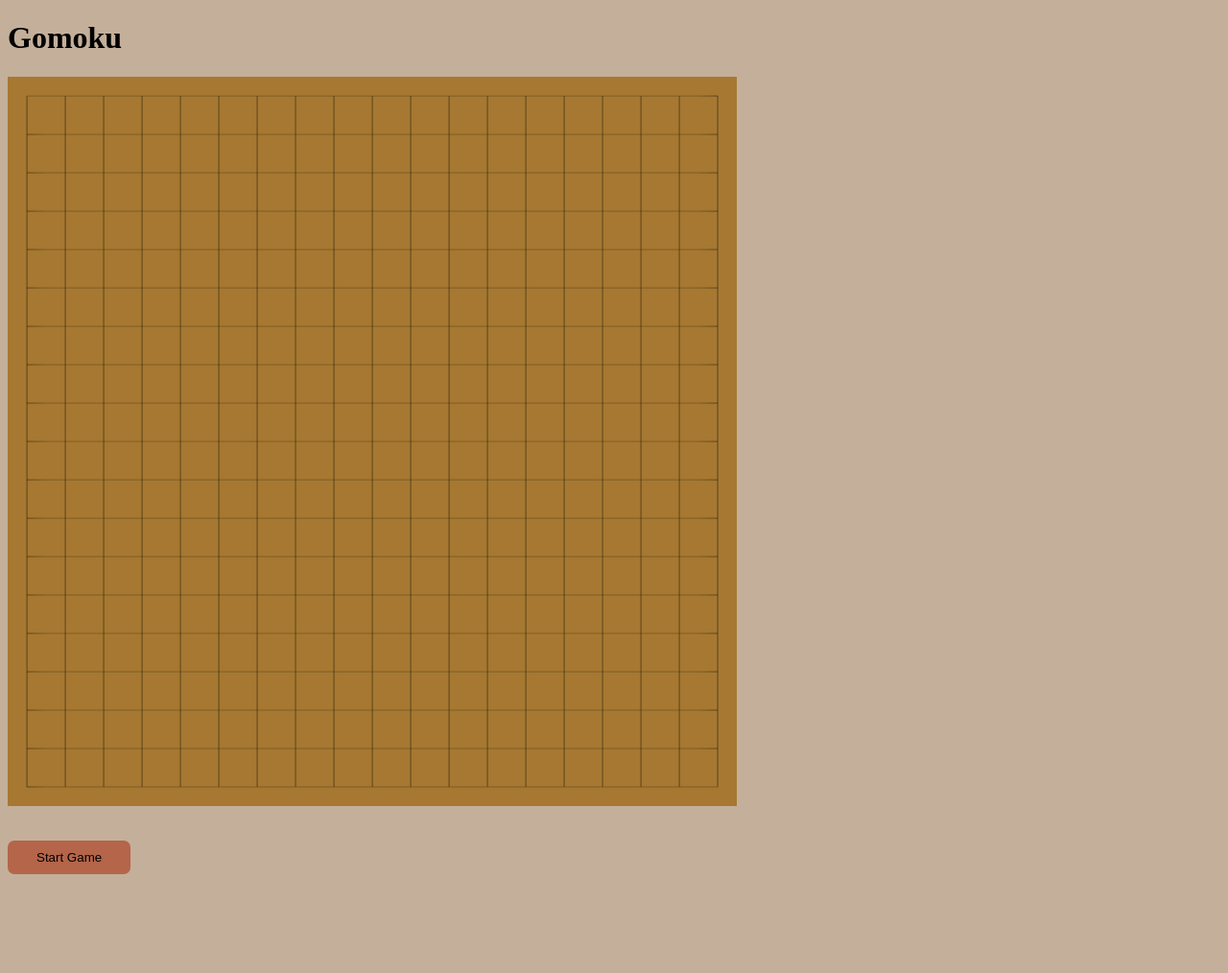
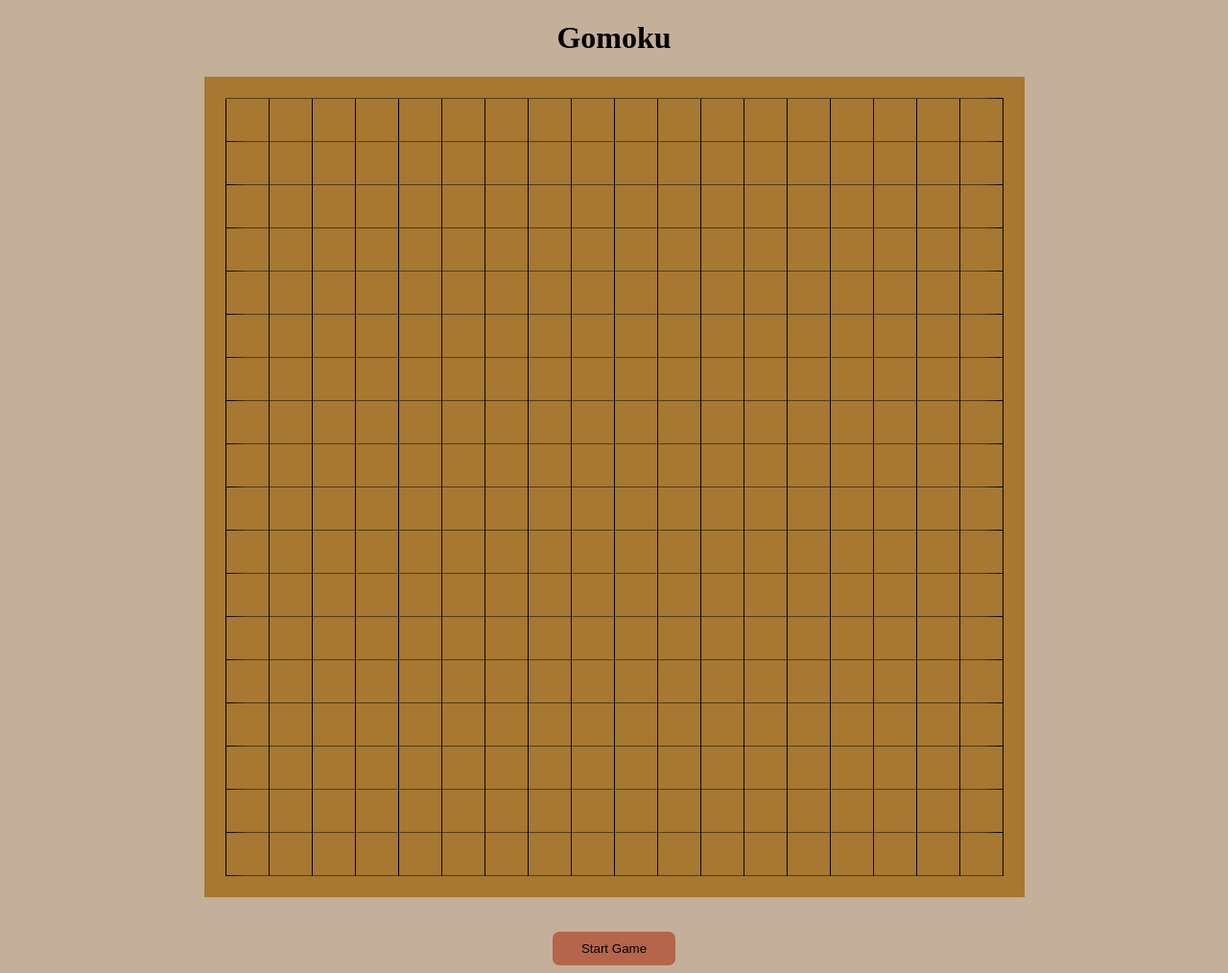
Before and after one commit to artainmo/gomoku, a Flask app: page / in a window 1280 px wide. Shown: the whole page at 96% size. Before the commit the page ends 911 px from the top, so only its background shows below. Run offline with Flask 3, Linux system fonts and the light colour scheme.

Commit message:
proper display alignment

```diff
--- a/server.py
+++ b/server.py
@@ -37,4 +37,4 @@ def index():
             col = int(request.args.get('col'))
             board.set_position(row, col, turn)
             turn = 'black' if turn == 'white' else 'white'
-    return render_template("game.html", board_size=40, board=board, turn=turn)
+    return render_template("game.html", board_size=45, board=board, turn=turn)
--- a/static/css/styles.css
+++ b/static/css/styles.css
@@ -14,3 +14,25 @@ input[type=submit] {
     cursor:pointer;
     border-radius: 7px;
 }
+
+.center-screen {
+  display: flex;
+  justify-content: center;
+  align-items: center;
+  text-align: center;
+}
+
+.container-center {
+  text-align: center;
+}
+.align-left {
+  display: inline-block;
+  padding-right: 100px;
+  margin: 17px
+}
+
+.align-right {
+  display: inline-block;
+  padding-left: 100px;
+  margin: 17px
+}
--- a/templates/game.html
+++ b/templates/game.html
@@ -1,17 +1,21 @@
 {% extends "base.html" %}
 
 {% block base %}
-<h1>
+<div class="container-center">
 	{% if turn %}
-		{{turn | title}}'s turn
+		<h1 class="align-left">
+			{{turn | title}}'s turn
+		</h1>
 	{% else %}
-		Gomoku
+		<h1>Gomoku</h1>
 	{% endif %}
-</h1>
-{% if turn %}
-<h1 id="timer">Time: 0</h1>
-{% endif %}
-<table cellpadding="0" cellspacing="0">
+	{% if turn %}
+	<h1 id="timer" class="align-right">
+		Time: 0
+	</h1>
+	{% endif %}
+</div>
+<table cellpadding="0" cellspacing="0" class="center-screen">
 	{% for row in range(19) %}
 		<tr>
 			{% for col in range(19) %}
@@ -153,11 +157,11 @@
 <br>
 <br>
 {% if turn %}
-	<form action="{{ url_for('index', state='STOP') }}" method="POST">
+	<form action="{{ url_for('index', state='STOP') }}" method="POST" class="center-screen">
 		<input type="submit" value="Stop Game">
 	</form>
 {% else %}
-	<form action="{{ url_for('index', state='START') }}" method="POST">
+	<form action="{{ url_for('index', state='START') }}" method="POST" class="center-screen">
 		<input type="submit" value="Start Game">
 	</form>
 {% endif %}
```
